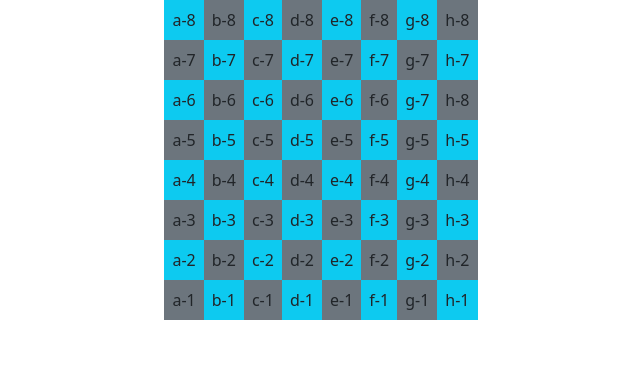
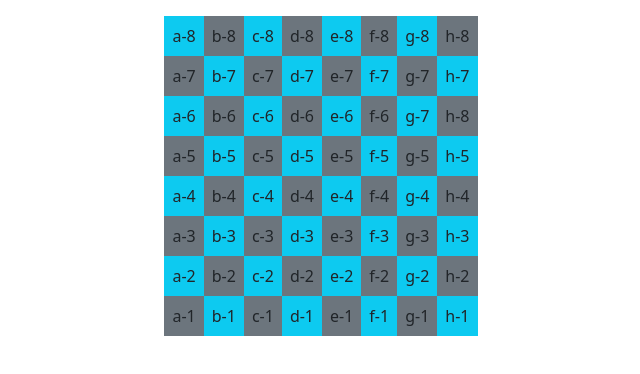
Before and after one commit to java46AlexKovalchuk/BootStrap-Introduction, a plain HTML site: page index.html in a window 1280 px wide. Shown: the whole page, without its empty margins (319-959 px from the left). Drawn offline with nearby package versions, Linux system fonts and the light colour scheme.

Commit message:
chessboard with padding top

```diff
--- a/index.html
+++ b/index.html
@@ -9,9 +9,8 @@
 </head>
  <body>
 
-
-<div class="d-flex justify-content-center">
-  <div class="conteiner">
+  <div class="d-flex justify-content-center">
+   <div class="conteiner pt-5 pt-sm-3">
     <div class="d-flex flex-row ">
     <div class="p-2  bg-info">a-8</div>
     <div class="p-2  bg-secondary">b-8</div>
@@ -96,6 +95,7 @@
 </div>
 
 
+
 <script src="https://cdn.jsdelivr.net/npm/bootstrap@5.0.2/dist/js/bootstrap.bundle.min.js" integrity="sha384-MrcW6ZMFYlzcLA8Nl+NtUVF0sA7MsXsP1UyJoMp4YLEuNSfAP+JcXn/tWtIaxVXM" crossorigin="anonymous"></script>
   </body>
 </html>
```
